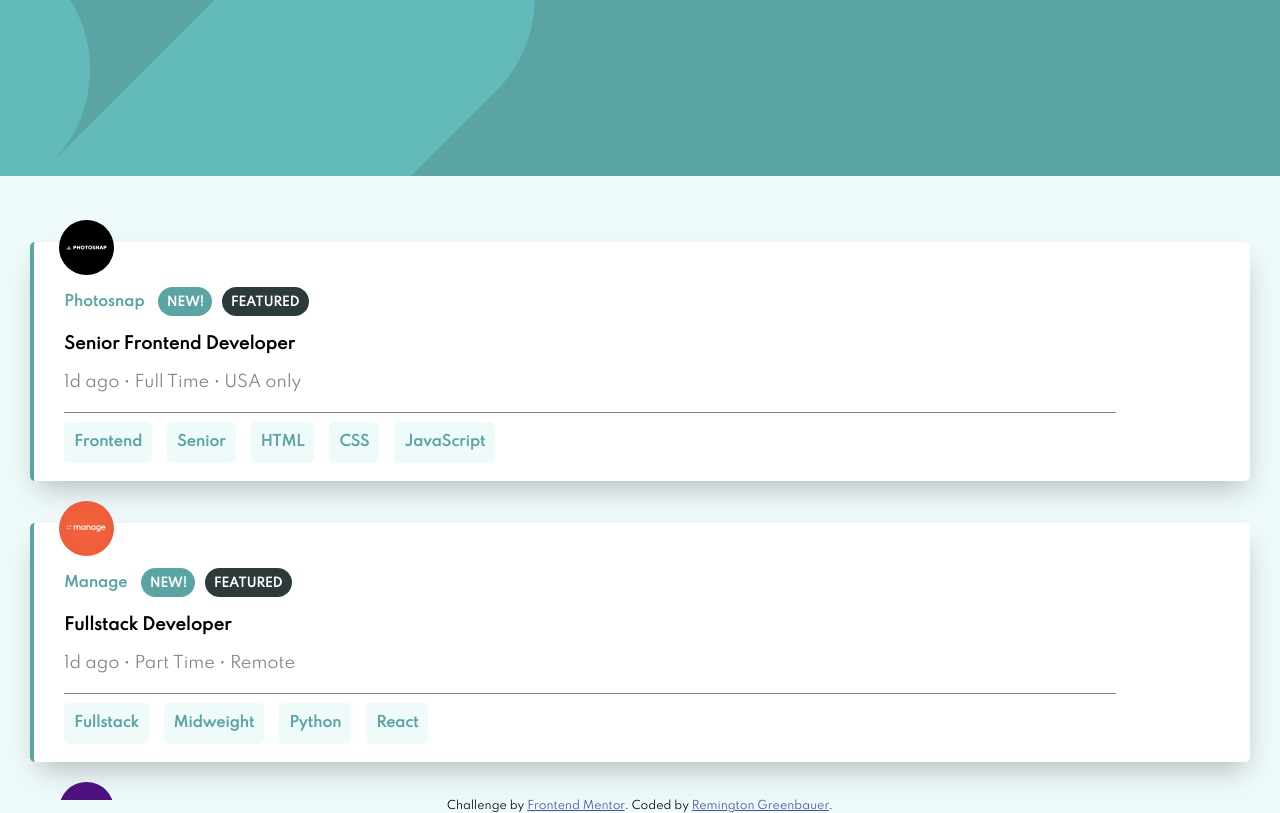
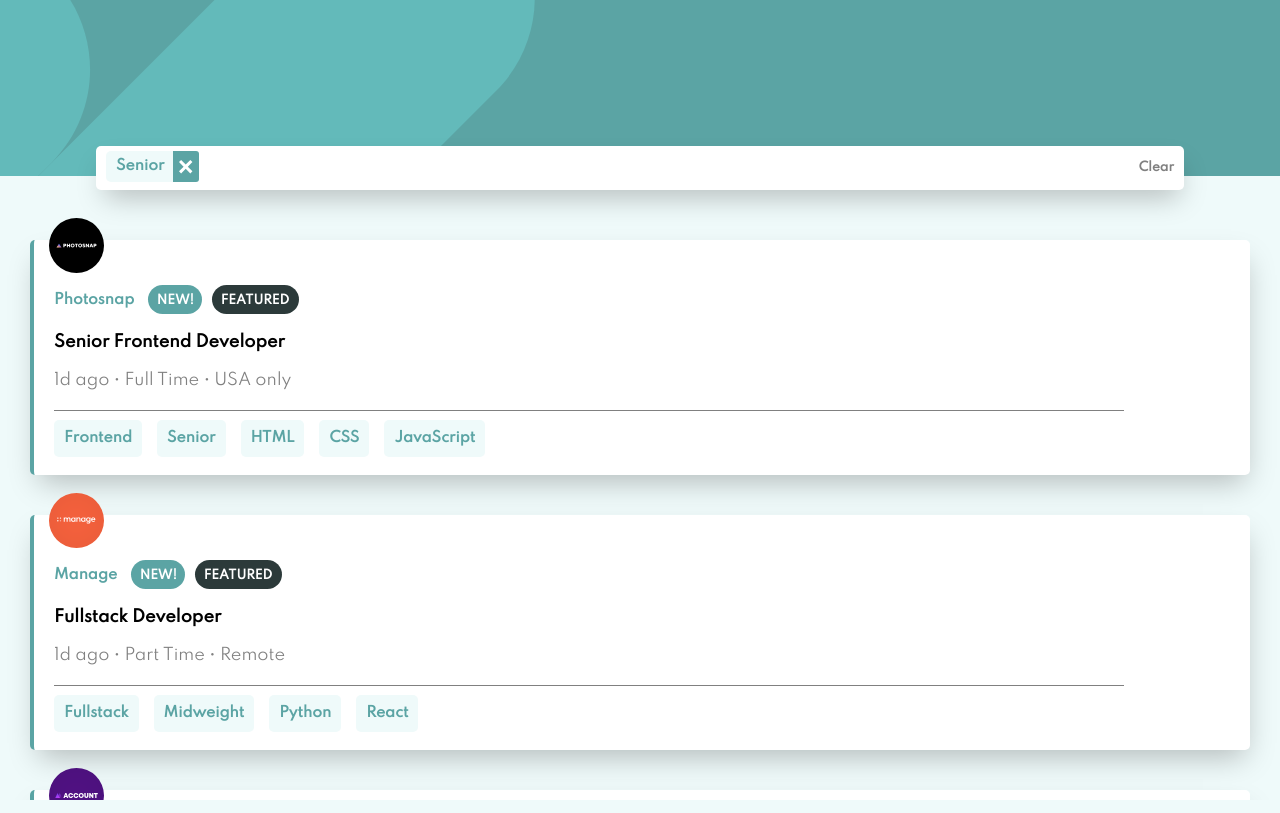
Before and after one commit to DerGruneBauer/Job-Listing-Board, a plain HTML site: page index.html in a window 1280 px wide. Both pictures are taken after a click on the element "Senior". Drawn offline with Linux system fonts and the light colour scheme.

Commit message:
added rough filtering features/deleting+adding filters to search bar

```diff
--- a/index.html
+++ b/index.html
@@ -20,6 +20,7 @@
         <path fill="#63BABA" fill-rule="evenodd"
           d="M-86.732 487.429c-51.432-51.425-51.438-134.806-.013-186.237l.013-.013L309.926-95.424c51.441-51.434 134.836-51.434 186.277 0C547.634-44 547.64 39.38 496.216 90.813c-.005.004-.01.008-.013.013L99.543 487.429c-51.44 51.433-134.834 51.433-186.275 0zm-444.692 71.824c-51.432-51.424-51.438-134.806-.013-186.237l.013-.013L-134.766-23.6C-83.325-75.034.07-75.034 51.511-23.6c51.431 51.424 51.437 134.805.013 186.237l-.013.013-396.66 396.603c-51.44 51.433-134.834 51.433-186.275 0z" />
       </svg>
+      <div id="searchbar"><div id="searchArea"></div><div id="clear"></div></div>
 
 
       <div class="job">
@@ -263,13 +264,12 @@
         </div>
       </div>
 
+      <div class="attribution">
+        Challenge by <a href="https://www.frontendmentor.io?ref=challenge" target="_blank">Frontend Mentor</a>.
+        Coded by <a href="#">Remington Greenbauer</a>.</div>
 
     </div>
-  </div>
-  <div class="attribution">
-    Challenge by <a href="https://www.frontendmentor.io?ref=challenge" target="_blank">Frontend Mentor</a>.
-    Coded by <a href="#">Remington Greenbauer</a>.
-
+    </div>
     <script src="./script.js"></script>
 </body>
 
--- a/script.js
+++ b/script.js
@@ -1,8 +1,64 @@
-let filter = document.querySelectorAll('.filter');
+//let user choose between grid style and single line style in desktop mode
+//write conditional to say if there are no 'featured' or 'new' classes to change padding to match rest of listings
+let filter = document.querySelectorAll(".filter");
+let searchbar = document.querySelector("#searchbar");
+let header = document.querySelector(".header");
+let clear = document.querySelector("#clear");
+let searchArea = document.querySelector("#searchArea");
+let clonedFilter;
+let deleteButton = document.querySelectorAll("button");
+let index;
 
-filter.forEach(filter => {
+//ADDS FILTERS TO SEARCH BAR
+filter.forEach((filter) => {
+  filter.addEventListener("click", (applyFilter) => {
+    searchbar.classList.add("searchbar");
+    header.style.margin = "0";
+    clear.classList.add("clear");
+    clear.innerHTML = "Clear";
+    index = searchArea.querySelectorAll("div").length;
 
-    filter.addEventListener('click', applyFilter => {
+    clonedFilter = filter.cloneNode(true); //clones the filter that is clicked
+    clonedFilter.classList.add("searched"); //adds class of 'searched' unsure if i will need this. currently not doing anything
+    clonedFilter.innerHTML = `${filter.innerHTML}<button id=P${index} onclick="deleteSingleFilter()">
+                <svg xmlns="http://www.w3.org/2000/svg" width="14" height="14"><path fill="#FFF" fill-rule="evenodd" d="M11.314 0l2.121 2.121-4.596 4.596 4.596 4.597-2.121 2.121-4.597-4.596-4.596 4.596L0 11.314l4.596-4.597L0 2.121 2.121 0l4.596 4.596L11.314 0z"/></svg>
+                </button>`; //adds the remove button to the end of the searched filter
+    searchArea.appendChild(clonedFilter); //adds the searched filter to the search bar
 
-    });
-})
+    console.log(clonedFilter.childNodes);
+  });
+});
+
+//REMOVES ALL FILTER ITEMS FROM SEARCH BAR
+clear.addEventListener("click", (clearAllFilter) => {
+  while (searchArea.hasChildNodes()) {
+    searchArea.removeChild(searchArea.firstChild);
+  }
+
+  header.style.marginBottom = "30px";
+  searchbar.classList.remove("searchbar");
+  clear.classList.remove("clear");
+  clear.innerHTML = "";
+});
+
+//REMOVES SINGLE ITEM FROM FILTERED SEARCH BAR
+let deleteSingleFilter = function () {
+  let filteredNodes = searchArea.childNodes;
+
+  filteredNodes.forEach((clonedFilter) => {
+    const deleteItem = () => {
+      let itemsIndex = clonedFilter.lastChild.id;
+      let item = document.getElementById(itemsIndex);
+      item.parentNode.remove();
+    };
+    clonedFilter.addEventListener("click", deleteItem);
+
+    if (filteredNodes.length === 1) {
+      header.style.marginBottom = "30px";
+      searchbar.classList.remove("searchbar");
+      clear.classList.remove("clear");
+      clear.innerHTML = "";
+    }
+  });
+
+};
--- a/styles.css
+++ b/styles.css
@@ -15,7 +15,6 @@ body{
     display: grid;
     grid-template-columns: minmax(300px, auto);
     /* grid-template-rows: repeat(auto, minmax(auto, 600px)); */
-    row-gap: 10px;
     overflow: scroll;
 }
 
@@ -23,7 +22,69 @@ body{
     width: 100vw;
     height: 22vh;
     background-color: hsl(180, 29%, 50%);
-    margin-bottom: 40px;
+    margin-bottom: 30px;
+}
+
+.searchbar{
+    height: auto;
+    width: 85vw;
+    position: relative;
+    bottom: 30px;
+    margin: 0 auto;
+    background-color: white;
+    box-shadow: 2px 14px 28px -7px rgba(0,0,0,0.25);
+    border-radius: 5px;
+    display: flex;
+    justify-content: space-between;
+    align-items: center;
+}
+
+button {
+  border: none;
+  display: flex;
+  align-items: center;
+  height: 31px;
+  position: relative;
+  left: 8px;
+  background-color: hsl(180, 29%, 50%);
+  border-radius: 0 3px 3px 0;
+  outline: none;
+}
+
+button:hover { /*changes X icon on filtered searches*/
+    cursor: pointer;
+    background-color: hsl(180, 14%, 20%);
+}
+
+.filter.searched:hover {
+    background-color: hsl(180, 52%, 96%);
+    color: hsl(180, 29%, 50%);
+    cursor: default;
+}
+
+.filter.searched {
+    height: 23px;
+    padding-right: 3px;
+}
+
+#searchArea{
+    height: auto;
+    display: flex;
+    flex-wrap: wrap;
+    margin-left: 10px;
+}
+
+.clear {
+    font-weight: 700;
+    font-size: 12px;
+    color: gray;
+    margin-right: 10px;
+}
+
+.clear:hover {
+    color: hsl(180, 29%, 50%);
+    text-decoration: underline;
+    cursor: pointer;
 }
 
 .job {
@@ -32,8 +93,8 @@ body{
     background-color: white;
     display: flex;
     flex-direction: column;
-    padding: 10px;
-    margin: 16px 30px;
+    padding: 10px 0;
+    margin: 20px 30px;
     box-shadow: 2px 14px 28px -7px rgba(0,0,0,0.25);
 }
 
@@ -117,7 +178,7 @@ body{
     font-weight: 700;
     padding: 4px 10px;
     margin: 5px 15px 8px 0;
-    height: 33px;
+    height: 29px;
     font-size: 14px;
 }
 
```
